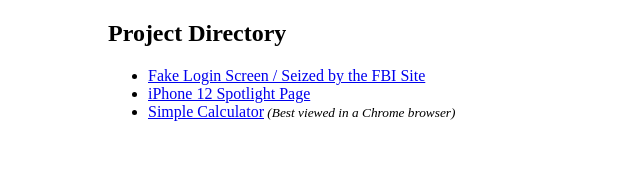
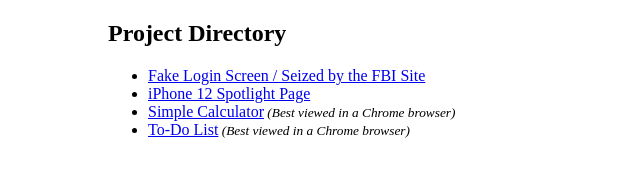
Before and after one commit to viggersd/viggersd.github.io, a plain HTML site: page index.html in a window 1280 px wide. Shown: the whole page, without its empty margins (0-640 px from the left). Drawn offline with Linux system fonts and the light colour scheme.

Commit message:
Update index.html

```diff
--- a/index.html
+++ b/index.html
@@ -13,6 +13,7 @@
             <li><a href="fakelogin/login.html">Fake Login Screen / Seized by the FBI Site</a></li>
             <li><a href="iphone12/index.html">iPhone 12 Spotlight Page</a></li>
             <li><a href="calculator/index.html">Simple Calculator</a><small><i> (Best viewed in a Chrome browser)</i></small></li>
+            <li><a href="todolist/index.html">To-Do List</a><small><i> (Best viewed in a Chrome browser)</i></small></li>
         </ul>
     </body>
 </html>
```
